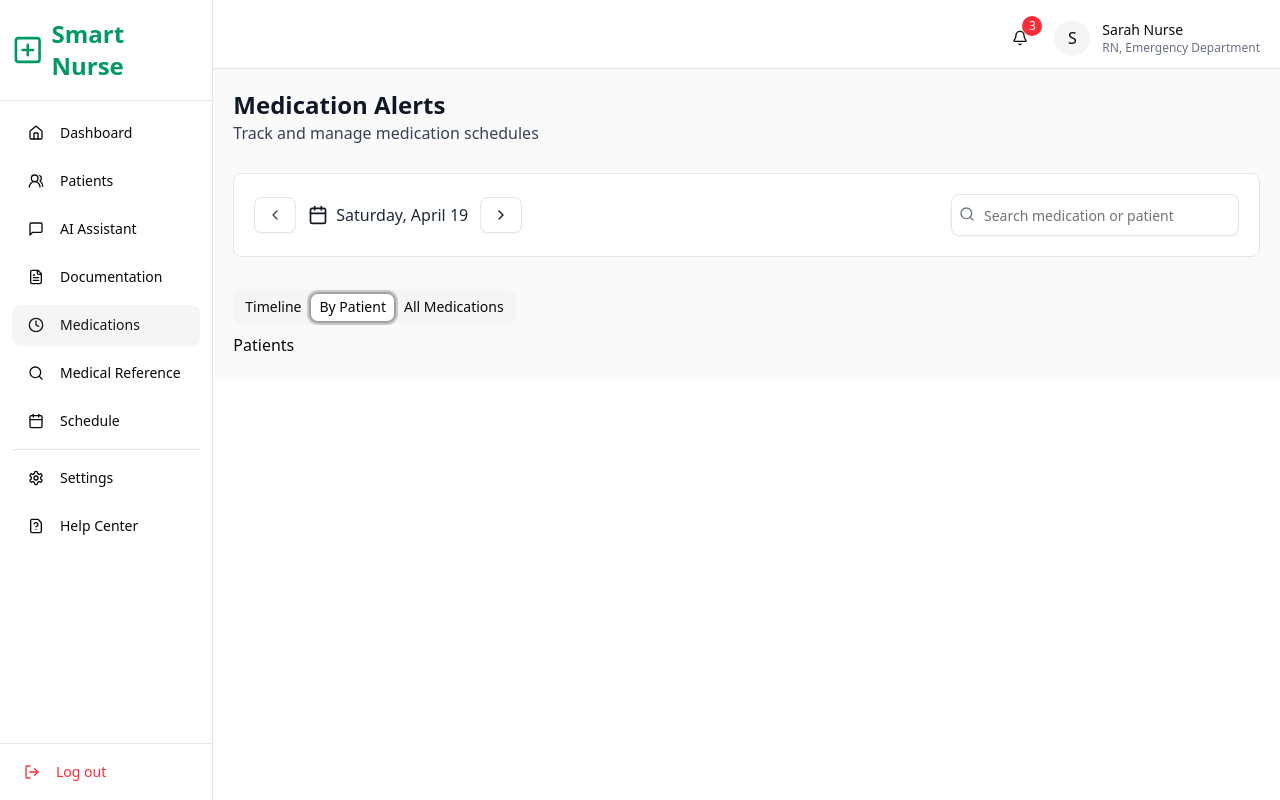
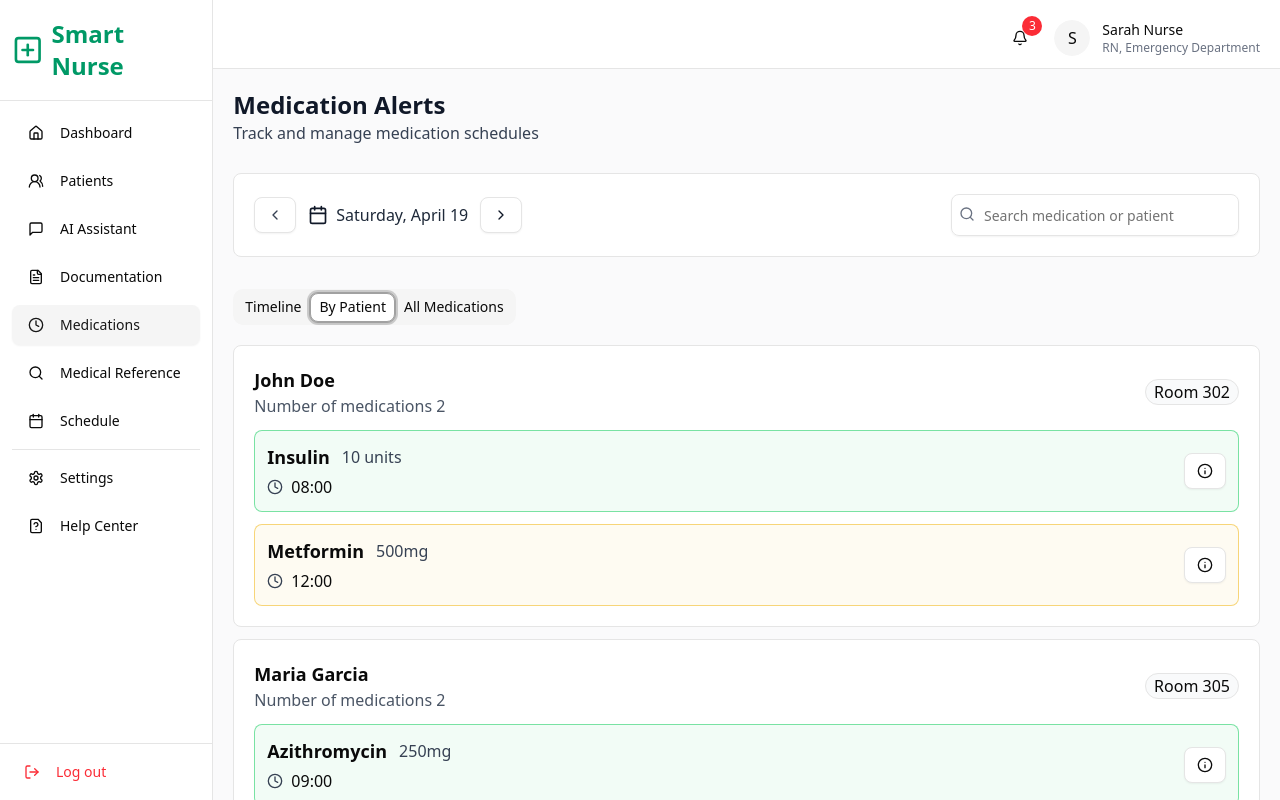
Before and after one commit to kazisolah114/smart-nurse, a Next.js app: page /dashboard/medications in a window 1280 px wide. Both pictures are taken after a click on the tab "By Patient". Shown: the top 800 px of the page. Built offline with nearby package versions, Linux system fonts and the light colour scheme.

Commit message:
Added Medications by Patient tab content and implemented functionalities to show the filtered medications only based on search query

```diff
--- a/public/data/medications.json
+++ b/public/data/medications.json
@@ -61,7 +61,7 @@
     },
     {
         "patient": "Robert Johnson",
-        "room": "218",
+        "room": "215",
         "medication": "Digoxin",
         "dosage": "0.125mg",
         "time": "18:00",
--- a/src/dashboard/MedicationsPage/MedicationsPage.jsx
+++ b/src/dashboard/MedicationsPage/MedicationsPage.jsx
@@ -24,9 +24,25 @@ const MedicationsPage = () => {
         }
         handleFetchMedications();
     }, [])
-    console.log(medications)
 
+    // Filtering medications based on search query
     const [searchQuery, setSearchQuery] = useState("");
+    const filteredMedications = medications?.filter(med =>
+        med.patient.toLowerCase().includes(searchQuery.toLowerCase()) ||
+        med.medication.toLowerCase().includes(searchQuery.toLowerCase()) ||
+        med.room.includes(searchQuery)
+    )
+    console.log("Searched meds:", filteredMedications);
+
+    // -------- Group medications by patient ------------ //
+    const groupedByPatient = filteredMedications.reduce((acc, med) => {
+        if (!acc[med.patient]) {
+            acc[med.patient] = [];
+        }
+        acc[med.patient].push(med);
+        return acc;
+    }, {});
+
     const [currentDate, setCurrentDate] = useState(new Date());
     const formatDate = (date) => {
         return date.toLocaleDateString('en-US', {
@@ -80,7 +96,7 @@ const MedicationsPage = () => {
                     <div>
                         <TabsContent value="timeline">
                             {(() => {
-                                const upcomingMedications = medications.filter(
+                                const upcomingMedications = filteredMedications.filter(
                                     medication => medication.status === "Scheduled"
                                 );
                                 return (
@@ -124,7 +140,7 @@ const MedicationsPage = () => {
                                 );
                             })()}
                             {(() => {
-                                const administeredMedications = medications.filter(
+                                const administeredMedications = filteredMedications.filter(
                                     medication => medication.status === "Completed"
                                 );
                                 return (
@@ -168,7 +184,36 @@ const MedicationsPage = () => {
                                 );
                             })()}
                         </TabsContent>
-                        <TabsContent value="patient">Patients</TabsContent>
+                        <TabsContent value="patient">
+                            {Object.entries(groupedByPatient).map(([patient, meds]) => (
+                                <div key={patient} className='bg-white border p-5 rounded-md mt-3'>
+                                    <div className='mb-3 flex items-center justify-between'>
+                                        <div>
+                                            <h3 className='font-semibold sm:text-lg'>{patient}</h3>
+                                            <p className='text-gray-600'>Number of medications {meds.length}</p>
+                                        </div>
+                                        <p className='border rounded-full px-2 bg-gray-50'>
+                                            Room {[...new Set(meds.map(med => med.room))].join(', ')}
+                                        </p>
+                                    </div>
+
+                                    <ul className='space-y-3'>
+                                        {meds.map((med, i) => (
+                                            <li key={i} className={`${med.status === "Completed" ? "bg-green-500/5 border border-green-500/50" : "bg-yellow-500/5 border border-yellow-500/50"} p-3 rounded-md flex items-center justify-between`}>
+                                                <div>
+                                                    <div className='flex items-center gap-3 mb-1'>
+                                                        <h5 className='font-semibold text-lg '>{med.medication}</h5>
+                                                        <p className='text-gray-700'>{med.dosage}</p>
+                                                    </div>
+                                                    <p className='flex items-center gap-2'><Clock className='w-4 h-4 text-gray-700' /> {med.time}</p>
+                                                </div>
+                                                <MedicationDetailsDialog medication={med} />
+                                            </li>
+                                        ))}
+                                    </ul>
+                                </div>
+                            ))}
+                        </TabsContent>
                         <TabsContent value="medications">
                             <div className='bg-white border p-5 rounded-md mt-3'>
                                 <div className='mb-3'>
@@ -189,7 +234,7 @@ const MedicationsPage = () => {
                                         </TableRow>
                                     </TableHeader>
                                     <TableBody>
-                                        {medications.map((medication, index) => {
+                                        {filteredMedications.map((medication, index) => {
                                             return (
                                                 <TableRow key={index}>
                                                     <TableCell>{index + 1}</TableCell>
```
